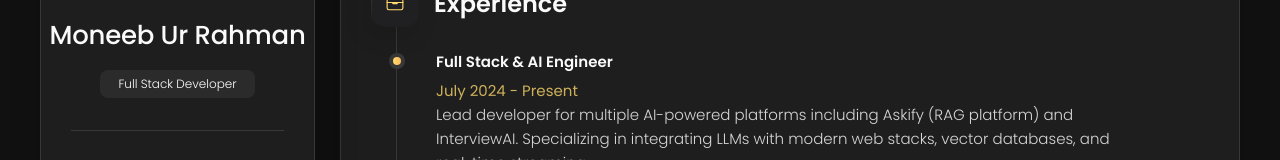
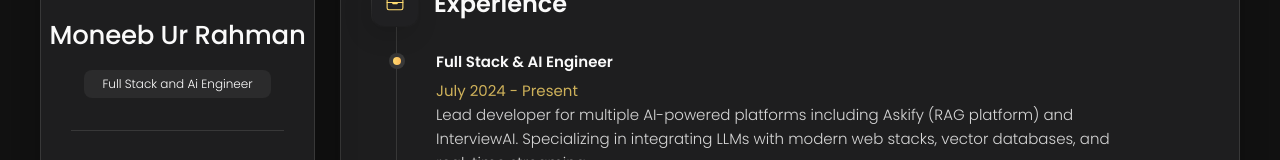
Before and after one commit to moneeb07/portfolio, a Next.js app: page /resume in a window 1280 px wide. Shown: the part 210-370 px from the top of the page. Built offline with nearby package versions, Linux system fonts and the light colour scheme.

Commit message:
title of profile updated

```diff
--- a/src/data/personalData.ts
+++ b/src/data/personalData.ts
@@ -1,6 +1,6 @@
 export const personalData = {
   name: "Moneeb Ur Rahman",
-    role: "Full Stack Developer",
+  role: "Full Stack and Ai Engineer",
   profileImage: "/images/profile.jpg",
   email: "moneeburrahman07@gmail.com",
   phone: "+92-321-7935820",
```
Lines whose indentation alone changed are shown as unchanged.
